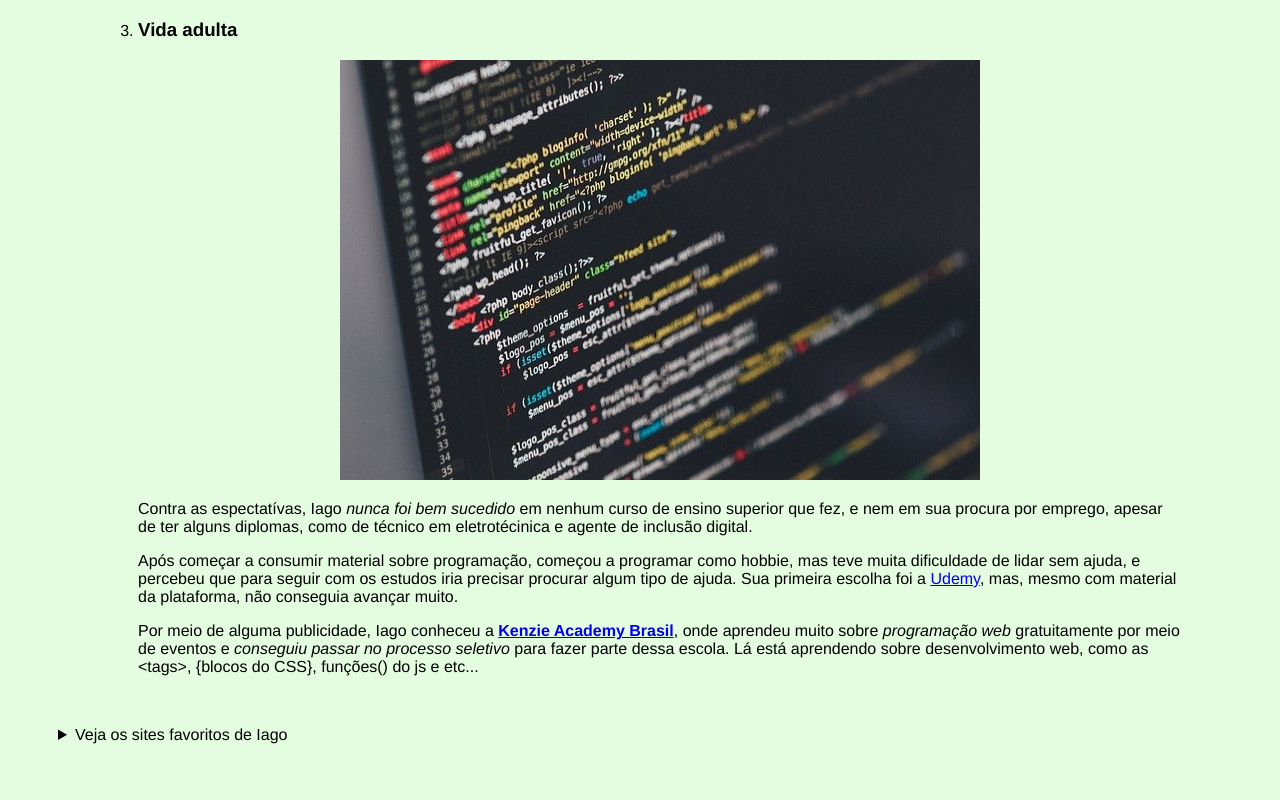
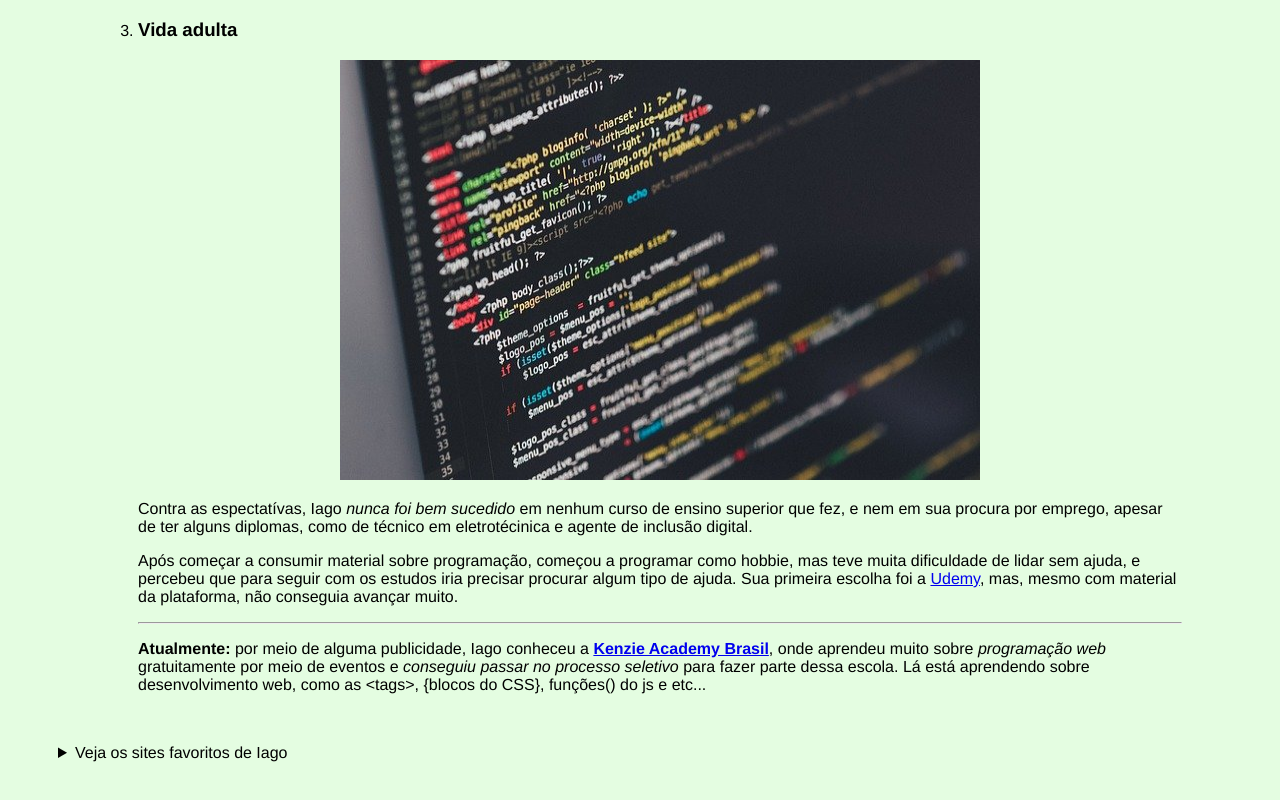
Before and after one commit to Iago-pixel/bio-iago, a plain HTML site: page index.html in a window 1280 px wide. Shown: the part 1601-2401 px from the top of the page. Drawn offline with Linux system fonts and the light colour scheme.

Commit message:
adicionar tag hr

```diff
--- a/index.html
+++ b/index.html
@@ -86,8 +86,9 @@
                         ajuda. Sua primeira escolha foi a <a href="https://www.udemy.com/" target="_blank" rel="noreferrer noopener">Udemy</a>, mas, mesmo com material da
                         plataforma, não conseguia avançar muito.
                         </p>
+                        <hr>
                         <p>
-                        Por meio de alguma publicidade, Iago conheceu a
+                        <strong>Atualmente:</strong> por meio de alguma publicidade, Iago conheceu a
                         <a href="https://kenzie.com.br/" target="_blank" rel="noreferrer noopener"><strong>Kenzie Academy Brasil</strong></a>, onde aprendeu muito sobre <em>programação web</em> gratuitamente por meio de eventos e <em>conseguiu passar no processo seletivo</em> para fazer parte dessa
                         escola. Lá está aprendendo sobre desenvolvimento web, como as &lt;tags&gt;, {blocos do CSS}, funções() do js e etc...
                         </p>
```
